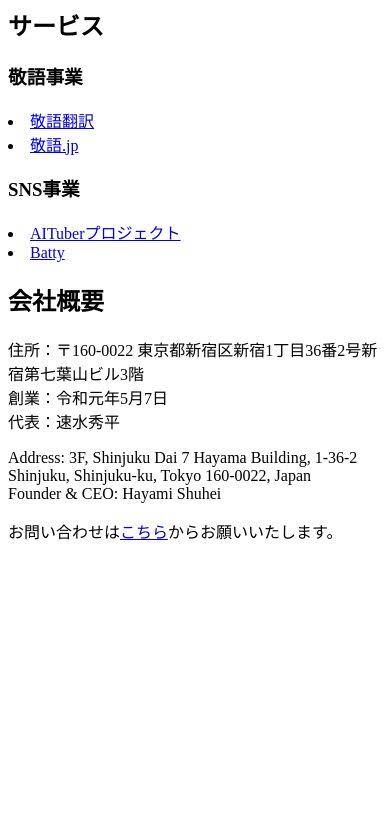
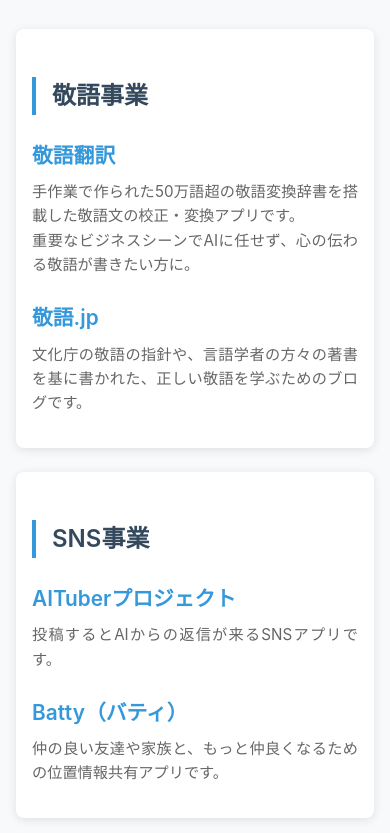
Before and after one commit to zoomellc/zoome.co.jp, a plain HTML site: page index.html in a window 390 px wide. Shown: the part 82-915 px from the top of the page. Before the commit the page ends 844 px from the top, so only its background shows below. Drawn offline with Linux system fonts and the light colour scheme.

Commit message:
Enhance index.html layout and styling, update language to Japanese, and improve project section structure for better readability

```diff
--- a/index.html
+++ b/index.html
@@ -1,34 +1,183 @@
 <!DOCTYPE html>
-<html lang="en">
+<html lang="ja">
+
 <head>
   <meta charset="utf-8">
   <title>zoome LLC</title>
-<meta name="description" content="合同会社zoome (ズーム) は、FlutterとAI(Deep Learning)を中心としたアプリケーションの開発会社です。">
+  <meta name="description" content="合同会社zoome (ズーム) は、モバイルアプリケーションの開発会社です。">
   <meta name="viewport" content="width=device-width, initial-scale=1, maximum-scale=1">
+  <meta name="format-detection" content="telephone=no">
   <style>
+    * {
+      margin: 0;
+      padding: 0;
+      box-sizing: border-box;
+    }
+
+    body {
+      font-family: -apple-system, BlinkMacSystemFont, "Segoe UI", Roboto, "Helvetica Neue", Arial, sans-serif;
+      line-height: 1.6;
+      color: #333;
+      background-color: #f8f9fa;
+      padding: 2rem;
+      max-width: 800px;
+      margin: 0 auto;
+    }
+
+    h1 {
+      font-size: 2.5rem;
+      font-weight: 700;
+      font-family: serif;
+      color: #2c3e50;
+      margin-bottom: 2rem;
+      border-bottom: 3px solid #3498db;
+      padding-bottom: 1rem;
+    }
+
+    h2 {
+      font-size: 1.8rem;
+      font-weight: 600;
+      color: #34495e;
+      margin: 2rem 0 1rem 0;
+      padding-left: 1rem;
+      border-left: 4px solid #3498db;
+    }
+
+    h3 {
+      font-size: 1.3rem;
+      font-weight: 600;
+      color: #2c3e50;
+      margin: 1.5rem 0 0.5rem 0;
+    }
+
+    h3 a {
+      display: block;
+    }
+
+    a {
+      color: #3498db;
+      text-decoration: none;
+      transition: color 0.3s ease;
+    }
+
+    a:hover {
+      color: #2980b9;
+      text-decoration: underline;
+    }
+
+    p {
+      margin: 1rem 0;
+      text-align: justify;
+    }
+
+    .company-info {
+      background: white;
+      padding: 2rem;
+      border-radius: 8px;
+      box-shadow: 0 2px 10px rgba(0, 0, 0, 0.1);
+      margin: 2rem 0;
+    }
+
+    .project-section {
+      background: white;
+      padding: 1.5rem;
+      border-radius: 8px;
+      box-shadow: 0 2px 10px rgba(0, 0, 0, 0.1);
+      margin: 1.5rem 0;
+    }
+
+    .project-description {
+      margin: 0.5rem 0 1rem 0;
+      color: #666;
+      font-size: 0.95rem;
+    }
+
     @media (prefers-color-scheme: dark) {
-  body{ background-color: #000; color: #aaa }
-  a { color: #aa0 }
+      body {
+        background-color: #1a1a1a;
+        color: #e0e0e0;
+      }
+
+      h1 {
+        color: #ffffff;
+        border-bottom-color: #3498db;
+      }
+
+      h2 {
+        color: #f0f0f0;
+        border-left-color: #3498db;
+      }
+
+      h3 {
+        color: #ffffff;
+      }
+
+      a {
+        color: #3498db;
+      }
+
+      a:hover {
+        color: #5dade2;
+      }
+
+      .company-info,
+      .project-section {
+        background: #2d2d2d;
+        box-shadow: 0 2px 10px rgba(0, 0, 0, 0.3);
+      }
+
+      .project-description {
+        color: #b0b0b0;
+      }
+    }
+
+    @media (max-width: 768px) {
+      body {
+        padding: 1rem;
+      }
+
+      h1 {
+        font-size: 1.7rem;
+        text-align: center;
+      }
+
+      h2 {
+        font-size: 1.5rem;
+      }
+
+      .company-info,
+      .project-section {
+        padding: 1rem;
+      }
     }
   </style>
 </head>
+
 <body>
   <h1>合同会社zoome (ズーム)</h1>
-<h2>サービス</h2>
-<h3>敬語事業</h3>
-<li>
-<a href="https://honorific.app/" target="_blank">敬語翻訳</a>
-</li>
-<li>
-<a href="https://敬語.jp/" target="_blank">敬語.jp</a>
-</li>
-<h3>SNS事業</h3>
-<li>
-<a href="https://aituber.net/" target="_blank">AITuberプロジェクト</a>
-</li>
-<li>
-<a href="https://batty.life/" target="_blank">Batty</a>
-</li>
+
+  <div class="project-section">
+    <h2>敬語事業</h2>
+
+    <h3><a href="https://honorific.app/" target="_blank">敬語翻訳</a></h3>
+    <p class="project-description">手作業で作られた50万語超の敬語変換辞書を搭載した敬語文の校正・変換アプリです。<br>
+      重要なビジネスシーンでAIに任せず、心の伝わる敬語が書きたい方に。</p>
+
+    <h3><a href="https://敬語.jp/" target="_blank">敬語.jp</a></h3>
+    <p class="project-description">文化庁の敬語の指針や、言語学者の方々の著書を基に書かれた、正しい敬語を学ぶためのブログです。</p>
+  </div>
+
+  <div class="project-section">
+    <h2>SNS事業</h2>
+
+    <h3><a href="https://aituber.net/" target="_blank">AITuberプロジェクト</a></h3>
+    <p class="project-description">投稿するとAIからの返信が来るSNSアプリです。</p>
+
+    <h3><a href="https://batty.life/" target="_blank">Batty（バティ）</a></h3>
+    <p class="project-description">仲の良い友達や家族と、もっと仲良くなるための位置情報共有アプリです。</p>
+  </div>
+
+  <div class="company-info">
     <h2>会社概要</h2>
     <p>
       住所：〒160-0022 東京都新宿区新宿1丁目36番2号新宿第七葉山ビル3階<br>
@@ -40,7 +189,11 @@ Address: 3F, Shinjuku Dai 7 Hayama Building, 1-36-2 Shinjuku, Shinjuku-ku, Tokyo
       Founder & CEO: Hayami Shuhei
     </p>
     <p>
-お問い合わせは<a href="https://docs.google.com/forms/d/e/1FAIpQLSehrF4iHulk8bV73eqp6NFoHICutmQrEmB19DRKA54Yri8L6w/viewform?usp=sf_link" target="_blank">こちら</a>からお願いいたします。
+      お問い合わせは<a
+        href="https://docs.google.com/forms/d/e/1FAIpQLSehrF4iHulk8bV73eqp6NFoHICutmQrEmB19DRKA54Yri8L6w/viewform?usp=sf_link"
+        target="_blank" class="contact-link">こちら</a>からお願いいたします。
     </p>
+  </div>
 </body>
+
 </html>
```
Lines whose indentation alone changed are shown as unchanged.
